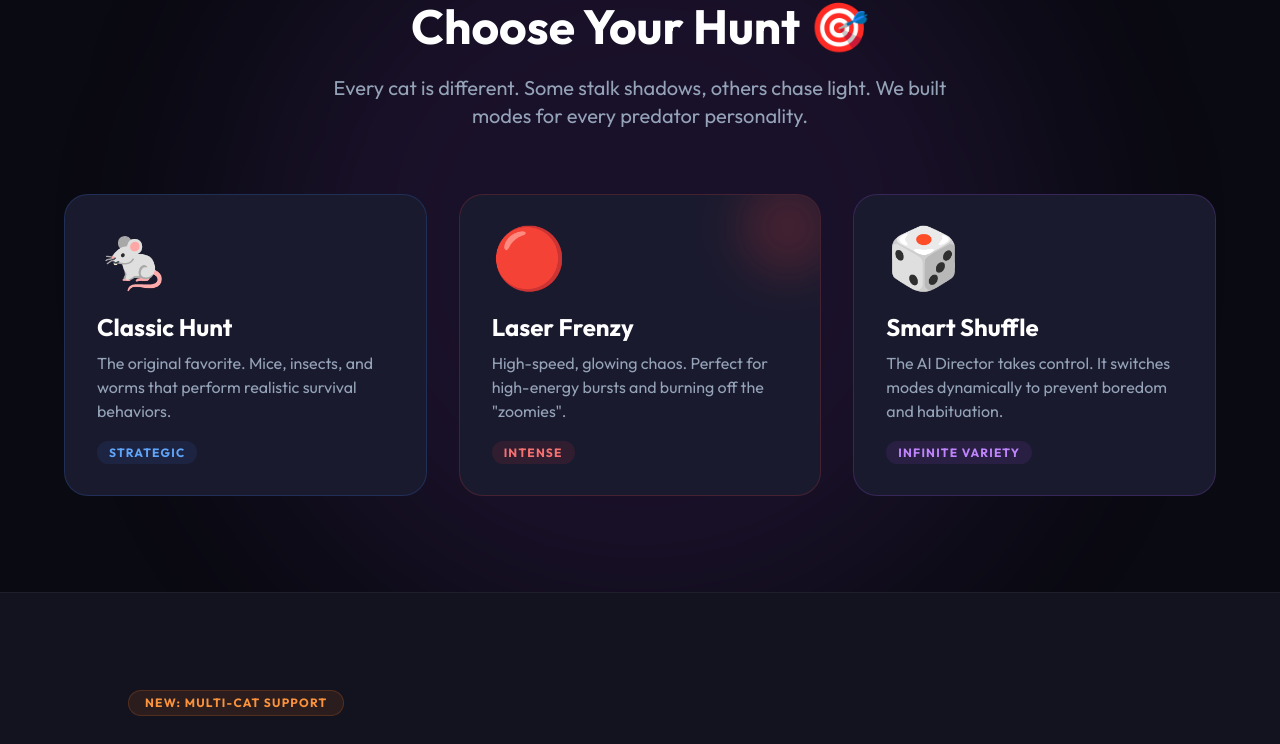
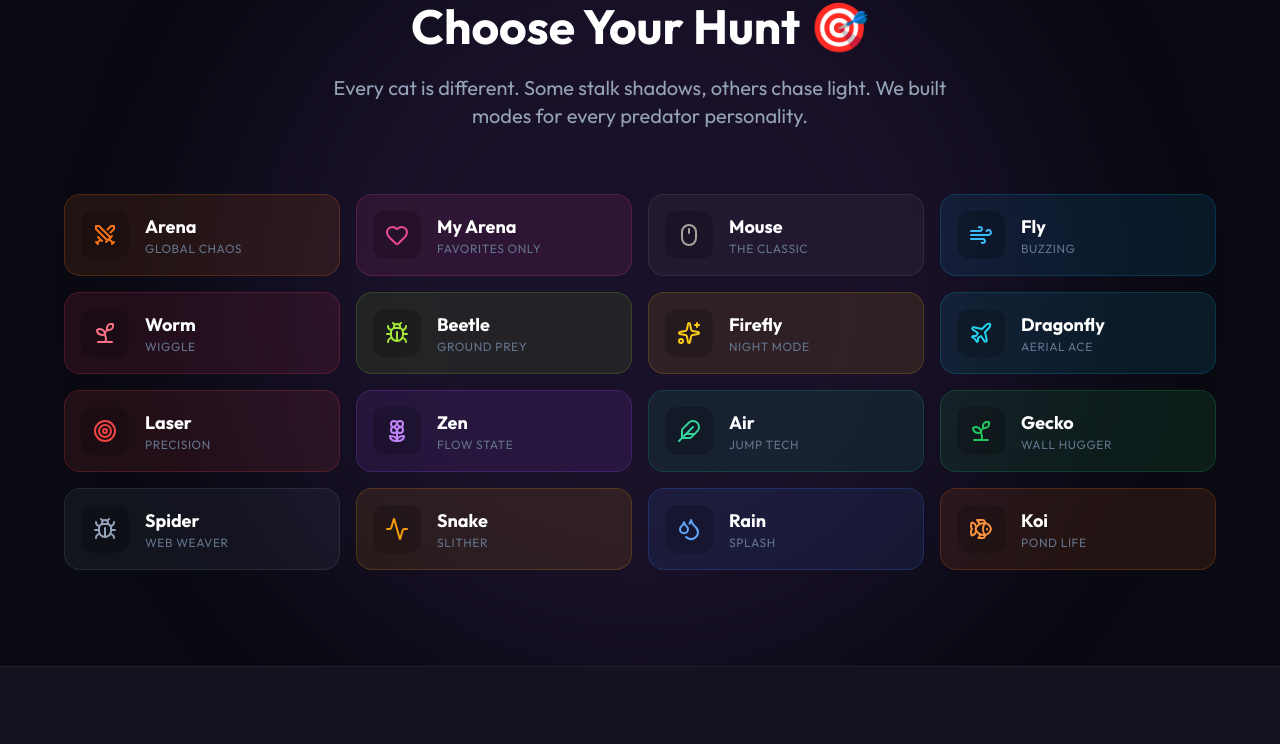
Before and after one commit to boobaGreen/catApp, a React (Vite) app: page / in a window 1280 px wide. Shown: the part 1396-2140 px from the top of the page. Built offline with nearby package versions, Linux system fonts and the light colour scheme.

Commit message:
games on lp

```diff
--- a/src/components/MainMenu.tsx
+++ b/src/components/MainMenu.tsx
@@ -6,7 +6,7 @@ import { UpsellModal } from './UpsellModal';
 import { useCatProfiles } from '../hooks/useCatProfiles';
 import { ProfileSelector } from './ProfileSelector';
 
-import { Settings, BarChart2, Sparkles, Mouse, Bug, Sprout, Flower2, Feather, Plane, Activity, Wind, Cat, Zap, Crown, Ghost, Rocket, Star, Heart, Route, Swords, Dot, Info, Droplets, Fish } from 'lucide-react';
+import { Settings, Heart, Zap, Mouse, Bug, Sprout, Wind, Flower2, Feather, Plane, Activity, Droplets, Fish, Sparkles, Swords, Dot, Cat, Crown, Ghost, Rocket, Star, Info, BarChart2 } from 'lucide-react';
 import type { GameMode } from '../engine/types';
 
 interface MainMenuProps {
@@ -83,16 +83,15 @@ export const MainMenu: React.FC<MainMenuProps> = ({ onStartGame, onSettings, aut
 
     // --- GAME GRID CONFIG ---
     const games: { id: GameMode; label: string; sub: string; Icon: React.ElementType; color: string; locked?: boolean; size: 'md' }[] = [
-        { id: 'circuit', label: 'Circuit', sub: 'Stage Tour', Icon: Route, color: 'from-blue-600 to-indigo-700', locked: !isPremium, size: 'md' },
         { id: 'arena', label: 'Arena', sub: 'Global Chaos', Icon: Swords, color: 'from-orange-500 to-red-600', locked: !isPremium, size: 'md' },
-        { id: 'favorites', label: 'My Mix', sub: 'Favorites Only', Icon: Heart, color: 'from-pink-500 to-rose-500', size: 'md' },
+        { id: 'favorites', label: 'My Arena', sub: 'Favorites Only', Icon: Heart, color: 'from-pink-500 to-rose-500', size: 'md' },
         { id: 'mouse', label: 'Mouse', sub: 'The Classic', Icon: Mouse, color: 'from-stone-400 to-stone-600', size: 'md' },
         { id: 'insect', label: 'Fly', sub: 'Buzzing', Icon: Wind, color: 'from-sky-300 to-sky-500', size: 'md' },
         { id: 'worm', label: 'Worm', sub: 'Wiggle', Icon: Sprout, color: 'from-pink-300 to-rose-400', size: 'md' },
         { id: 'beetle', label: 'Beetle', sub: 'Ground Prey', Icon: Bug, color: 'from-lime-500 to-green-600', size: 'md' },
         { id: 'firefly', label: 'Firefly', sub: 'Night Mode', Icon: Sparkles, color: 'from-yellow-400 to-amber-500', size: 'md' },
         { id: 'dragonfly', label: 'Dragonfly', sub: 'Aerial Ace', Icon: Plane, color: 'from-cyan-400 to-blue-500', size: 'md' },
-        { id: 'laser', label: 'Laser', sub: 'Precision', Icon: Dot, color: 'from-red-600 to-red-600', size: 'md' }, // Consolidated
+        { id: 'laser', label: 'Laser', sub: 'Precision', Icon: Dot, color: 'from-red-600 to-red-600', size: 'md' },
         { id: 'butterfly', label: 'Zen', sub: 'Flow State', Icon: Flower2, color: 'from-purple-400 to-pink-500', size: 'md' },
         { id: 'feather', label: 'Air', sub: 'Jump Tech', Icon: Feather, color: 'from-emerald-400 to-teal-600', size: 'md' },
         { id: 'gecko', label: 'Gecko', sub: 'Wall Hugger', Icon: Sprout, color: 'from-green-600 to-emerald-800', size: 'md' },
@@ -100,7 +99,6 @@ export const MainMenu: React.FC<MainMenuProps> = ({ onStartGame, onSettings, aut
         { id: 'snake', label: 'Snake', sub: 'Slither', Icon: Activity, color: 'from-green-500 to-yellow-500', size: 'md' },
         { id: 'waterdrop', label: 'Rain', sub: 'Splash', Icon: Droplets, color: 'from-blue-400 to-cyan-500', size: 'md' },
         { id: 'fish', label: 'Koi', sub: 'Pond Life', Icon: Fish, color: 'from-orange-400 to-red-500', size: 'md' },
-        { id: 'ghost', label: 'Shadow', sub: 'Stalker', Icon: Ghost, color: 'from-slate-900 to-indigo-900', size: 'md' },
     ];
 
     return (
@@ -252,7 +250,7 @@ export const MainMenu: React.FC<MainMenuProps> = ({ onStartGame, onSettings, aut
                                     {isLocked && <div className="text-[10px] font-bold bg-white/5 border border-white/10 px-2 py-1 rounded-full backdrop-blur text-slate-400">LOCKED</div>}
 
                                     {/* Favorite Toggle for Sub-Modes */}
-                                    {!isLocked && mode.id !== 'arena' && mode.id !== 'circuit' && mode.id !== 'favorites' && (
+                                    {!isLocked && mode.id !== 'arena' && mode.id !== 'favorites' && (
                                         <div
                                             onClick={(e) => { e.stopPropagation(); toggleFavorite(mode.id); }}
                                             className={`w-8 h-8 rounded-full flex items-center justify-center transition-all cursor-pointer ${activeProfile.favorites.includes(mode.id) ? 'bg-pink-500 text-white' : 'bg-white/10 text-white/20 hover:bg-white/20'}`}
--- a/src/components/StatsPage.tsx
+++ b/src/components/StatsPage.tsx
@@ -4,7 +4,7 @@ import { useRef, useEffect } from 'react';
 import { useCatProfiles } from '../hooks/useCatProfiles';
 
 import type { GameStats } from '../engine/types';
-import { Target, Trophy, Mouse, Bug, Sprout, Flower2, Feather, Plane, Activity, Wind, Ghost, Droplets, Fish, Sparkles, Crosshair, X, Lock } from 'lucide-react';
+import { Target, Trophy, Mouse, Bug, Sprout, Flower2, Feather, Plane, Activity, Wind, Droplets, Fish, Sparkles, Crosshair, X, Lock } from 'lucide-react';
 
 interface StatsPageProps {
     onClose: () => void;
@@ -169,7 +169,7 @@ export const StatsPage: React.FC<StatsPageProps> = ({ onClose, isPremium }) => {
                             <StatCard label="Snakes" value={stats?.preyCounts?.snake || 0} Icon={Activity} color="bg-amber-600" delay={0.95} />
                             <StatCard label="Water" value={stats?.preyCounts?.waterdrop || 0} Icon={Droplets} color="bg-blue-400" delay={1.0} />
                             <StatCard label="Koi" value={stats?.preyCounts?.fish || 0} Icon={Fish} color="bg-orange-400" delay={1.05} />
-                            <StatCard label="Ghost" value={stats?.preyCounts?.ghost || 0} Icon={Ghost} color="bg-purple-600" delay={1.1} />
+
                         </div>
                     </div>
 
--- a/src/engine/Game.ts
+++ b/src/engine/Game.ts
@@ -27,10 +27,7 @@ export class Game {
     private readonly IDLE_THRESHOLD: number = 15;
 
     // Circuit Mode State
-    private circuitTimer: number = 0;
-    private circuitIndex: number = 0;
-    private readonly CIRCUIT_INTERVAL: number = 45; // 45 seconds per stage
-    private CIRCUIT_SEQUENCE: GameMode[] = ['mouse', 'laser', 'butterfly', 'feather', 'beetle', 'worm', 'fish', 'dragonfly', 'gecko', 'waterdrop', 'spider', 'snake', 'ghost', 'insect'];
+
 
     // ...
 
@@ -79,11 +76,7 @@ export class Game {
 
         // Check for special Christmas Jingle (REMOVED)
 
-        // Reset Circuit State
-        if (mode === 'circuit') {
-            this.circuitTimer = 0;
-            this.circuitIndex = 0;
-        }
+
 
         // Initial Spawn if empty
         if (this.preys.length === 0) {
@@ -141,15 +134,7 @@ export class Game {
 
         const dt = deltaTime;
 
-        // Circuit Timer Logic
-        if (this.currentMode === 'circuit') {
-            this.circuitTimer += dt;
-            if (this.circuitTimer > this.CIRCUIT_INTERVAL) {
-                this.circuitTimer = 0;
-                this.circuitIndex = (this.circuitIndex + 1) % this.CIRCUIT_SEQUENCE.length;
-                this.audio.playCircuitSwitch();
-            }
-        }
+
         this.update(dt);
         this.draw();
 
@@ -281,7 +266,7 @@ export class Game {
                     snake: prey.type === 'snake' ? 1 : 0,
                     waterdrop: prey.type === 'waterdrop' ? 1 : 0,
                     fish: prey.type === 'fish' ? 1 : 0,
-                    ghost: prey.type === 'ghost' ? 1 : 0
+
                 }
             });
         }
@@ -326,17 +311,13 @@ export class Game {
         }
         // Handle Shuffle Logic (if passed directly)
         else if (this.currentMode === 'shuffle') {
-            const modes: GameMode[] = ['mouse', 'insect', 'worm', 'laser', 'butterfly', 'feather', 'beetle', 'firefly', 'dragonfly', 'gecko', 'spider', 'snake', 'waterdrop', 'fish', 'ghost'];
+            const modes: GameMode[] = ['mouse', 'insect', 'worm', 'laser', 'butterfly', 'feather', 'beetle', 'firefly', 'dragonfly', 'gecko', 'spider', 'snake', 'waterdrop', 'fish'];
             modeToSpawn = modes[Math.floor(Math.random() * modes.length)];
         }
         // Handle Arena Logic (Global Chaos)
         else if (this.currentMode === 'arena') {
-            const allModes: GameMode[] = ['mouse', 'insect', 'worm', 'laser', 'butterfly', 'feather', 'beetle', 'firefly', 'dragonfly', 'gecko', 'spider', 'snake', 'waterdrop', 'fish', 'ghost'];
+            const allModes: GameMode[] = ['mouse', 'insect', 'worm', 'laser', 'butterfly', 'feather', 'beetle', 'firefly', 'dragonfly', 'gecko', 'spider', 'snake', 'waterdrop', 'fish'];
             modeToSpawn = allModes[Math.floor(Math.random() * allModes.length)];
-        }
-        // Handle Circuit Logic (Tour)
-        else if (this.currentMode === 'circuit') {
-            modeToSpawn = this.CIRCUIT_SEQUENCE[this.circuitIndex];
         }
 
         const config = this.director.decideNextSpawn(modeToSpawn);
--- a/src/engine/Prey.ts
+++ b/src/engine/Prey.ts
@@ -8,7 +8,7 @@ export class Prey implements PreyEntity {
     id: string;
     position: Vector2D;
     velocity: Vector2D;
-    type: 'mouse' | 'insect' | 'worm' | 'laser' | 'butterfly' | 'feather' | 'beetle' | 'firefly' | 'dragonfly' | 'gecko' | 'spider' | 'snake' | 'waterdrop' | 'fish' | 'ghost';
+    type: 'mouse' | 'insect' | 'worm' | 'laser' | 'butterfly' | 'feather' | 'beetle' | 'firefly' | 'dragonfly' | 'gecko' | 'spider' | 'snake' | 'waterdrop' | 'fish';
     state: 'search' | 'stalk' | 'flee' | 'dead';
     color: string;
     size: number;
@@ -23,7 +23,7 @@ export class Prey implements PreyEntity {
     private isStopped: boolean;
     private tailPhase: number = 0;
     private trail: Vector2D[] = [];
-    private particles: { pos: Vector2D, velocity: Vector2D, life: number }[] = []; // For Water Stream
+
     private snakeSegments: Vector2D[] = []; // For Smooth Snake
 
     // Director injected behaviors
@@ -63,12 +63,7 @@ export class Prey implements PreyEntity {
                 x: Math.random() * bounds.x,
                 y: -20 // Just above screen, abseiling down
             };
-        } else if (this.type === 'ghost') {
-            // Random start
-            this.position = {
-                x: Math.random() * bounds.x,
-                y: Math.random() * bounds.y
-            };
+
         } else if (this.type === 'worm' || this.type === 'snake') {
             // Ground biased
             this.position = {
@@ -162,11 +157,7 @@ export class Prey implements PreyEntity {
                 }
                 break;
 
-            case 'ghost':
-                this.color = '#7FFF00'; // Spectral Green (High Contrast)
-                this.baseSize = GAME_CONFIG.SIZE_MOUSE;
-                this.baseSpeed = GAME_CONFIG.SPEED_RUN * 0.8; // Slower stalk
-                break;
+
 
             case 'mouse':
             default:
@@ -236,10 +227,7 @@ export class Prey implements PreyEntity {
             return;
         }
 
-        if (this.type === 'ghost') {
-            this.updateGhost(deltaTime, bounds);
-            return;
-        }
+
 
         // 4. UNDULATING: Worm (Snake handled above now)
         if (this.type === 'worm') {
@@ -517,70 +505,7 @@ export class Prey implements PreyEntity {
         }
     }
 
-    private updateGhost(deltaTime: number, bounds: Vector2D) {
-        // GHOST MODE: Invisible Stalker
-        // Concept: Cat must locate based on "Sound Ripples" (Visual) and faint glimpses.
 
-        // 1. Particle Logic (Ripples)
-        for (let i = this.particles.length - 1; i >= 0; i--) {
-            const p = this.particles[i];
-            p.life -= deltaTime; // Life is opacity basically
-            p.pos.x += 0; // Stationary ripples
-            if (p.life <= 0) this.particles.splice(i, 1);
-        }
-
-        // 2. Movement Logic
-        this.stopGoTimer -= deltaTime * 1000;
-        if (this.stopGoTimer <= 0) {
-            this.isStopped = !this.isStopped;
-            this.stopGoTimer = this.isStopped
-                ? 1000 + Math.random() * 2000 // Stop and emanate
-                : 1000 + Math.random() * 1000; // Move silently
-
-            if (!this.isStopped) {
-                // Pick new direction
-                const angle = Math.random() * Math.PI * 2;
-                this.currentSpeed = this.targetSpeed * (this.state === 'flee' ? 2.5 : 0.8);
-                this.velocity.x = Math.cos(angle) * this.currentSpeed;
-                this.velocity.y = Math.sin(angle) * this.currentSpeed;
-            } else {
-                this.velocity.x = 0;
-                this.velocity.y = 0;
-
-                // Emit Ripple when stopping (Sound of stopping)
-                if (this.state !== 'flee') {
-                    this.particles.push({
-                        pos: { ...this.position },
-                        velocity: { x: 0, y: 0 }, // Unused
-                        life: 1.5 // Seconds duration
-                    });
-                }
-            }
-        }
-        // 3. Flee State (Revealed)
-        if (this.state === 'flee') {
-            // Panic movement
-            if (this.fleeTarget) {
-                const dx = this.position.x - this.fleeTarget.x;
-                const dy = this.position.y - this.fleeTarget.y;
-                const angle = Math.atan2(dy, dx);
-                this.velocity.x = Math.cos(angle) * this.targetSpeed * 1.8; // Reduced fleet speed (was 3)
-                this.velocity.y = Math.sin(angle) * this.targetSpeed * 1.8;
-            }
-            this.integrateVelocity(deltaTime, bounds, true);
-        } else {
-            // Stealth movement
-            // Occasional ripple while moving?
-            if (!this.isStopped && Math.random() < 0.05) {
-                this.particles.push({
-                    pos: { ...this.position },
-                    velocity: { x: 0, y: 0 },
-                    life: 1.0
-                });
-            }
-            this.integrateVelocity(deltaTime, bounds, true);
-        }
-    }
 
     private updateGeneric(deltaTime: number, bounds: Vector2D) {
         // Fallback: Constant motion with bounces
@@ -750,9 +675,6 @@ export class Prey implements PreyEntity {
                 break;
             case 'worm':
                 this.drawWorm(ctx);
-                break;
-            case 'ghost':
-                this.drawGhost(ctx);
                 break;
             default:
                 this.drawMouse(ctx);
@@ -1285,62 +1207,6 @@ export class Prey implements PreyEntity {
         ctx.restore();
     }
 
-    private drawGhost(ctx: CanvasRenderingContext2D) {
-        // 1. Draw Ripples (Footsteps/Sound)
-        ctx.lineWidth = 2;
-        for (const p of this.particles) {
-            // Life 1.5 -> 0.
-            // Radius expands from 10 to 100
-            const maxR = 100;
-            const radius = 10 + (1.5 - p.life) * (maxR / 1.5);
-            const opacity = Math.max(0, p.life / 1.5);
-
-            ctx.strokeStyle = `rgba(127, 255, 0, ${opacity * 0.5})`; // Chartreuse ripples
-            ctx.beginPath();
-            ctx.ellipse(p.pos.x - this.position.x, p.pos.y - this.position.y, radius, radius * 0.6, 0, 0, Math.PI * 2);
-            ctx.stroke();
-        }
-
-        // 2. Draw Ghost Body
-        // Visibility: High if FLEE (Revealed), Low/Pulse if SEARCH + Base Outline
-        let alpha = 0.1; // Base visibility (Not impossible anymore)
-        if (this.state === 'flee') {
-            alpha = 1.0; // Fully revealed
-        } else {
-            // Glimmer
-            const pulse = (Math.sin(Date.now() * 0.003 + this.timeOffset) + 1) / 2; // Slower pulse
-            if (pulse < 0.3) alpha = 0.1 + pulse * 0.6; // More frequent glimmer
-        }
-
-        if (alpha > 0.05) {
-            ctx.fillStyle = this.color; // Neon Green
-            ctx.globalAlpha = alpha;
-            ctx.shadowBlur = 20;
-            ctx.shadowColor = this.color;
-
-            // Draw Ghost Shape (Spooky Sheet)
-            ctx.beginPath();
-            ctx.arc(0, -this.size * 0.5, this.size, Math.PI, 0); // Head
-            ctx.lineTo(this.size, this.size); // Bottom Right
-            // Wavy bottom
-            for (let i = 1; i <= 3; i++) {
-                const x = this.size - (this.size * 2 / 3) * i;
-                const y = this.size - (i % 2 === 0 ? 10 : 0);
-                ctx.lineTo(x, y);
-            }
-            ctx.lineTo(-this.size, this.size); // Bottom Left
-            ctx.closePath();
-            ctx.fill();
-
-            // Eyes
-            ctx.fillStyle = '#000000';
-            ctx.beginPath();
-            ctx.arc(-this.size * 0.3, -this.size * 0.5, this.size * 0.25, 0, Math.PI * 2);
-            ctx.arc(this.size * 0.3, -this.size * 0.5, this.size * 0.25, 0, Math.PI * 2);
-            ctx.fill();
-        }
-    }
-
     private drawFeather(ctx: CanvasRenderingContext2D) {
         // Rotation already handled by direction, but feather falls sideways often.
         // We'll trust the rotation from velocity for now or oscillate it.
--- a/src/engine/types.ts
+++ b/src/engine/types.ts
@@ -7,14 +7,14 @@ export interface PreyEntity {
     id: string;
     position: Vector2D;
     velocity: Vector2D;
-    type: 'mouse' | 'insect' | 'worm' | 'laser' | 'butterfly' | 'feather' | 'beetle' | 'firefly' | 'dragonfly' | 'gecko' | 'spider' | 'snake' | 'waterdrop' | 'fish' | 'ghost'; // Ghost replaces stream
+    type: 'mouse' | 'insect' | 'worm' | 'laser' | 'butterfly' | 'feather' | 'beetle' | 'firefly' | 'dragonfly' | 'gecko' | 'spider' | 'snake' | 'waterdrop' | 'fish';
     state: 'search' | 'stalk' | 'flee' | 'dead';
     draw: (ctx: CanvasRenderingContext2D) => void;
     update: (deltaTime: number, bounds: Vector2D) => void;
     triggerFlee: (source: Vector2D) => void;
     resize: (scale: number) => void;
 }
-export type GameMode = 'mouse' | 'insect' | 'worm' | 'laser' | 'shuffle' | 'butterfly' | 'feather' | 'beetle' | 'firefly' | 'dragonfly' | 'gecko' | 'spider' | 'snake' | 'waterdrop' | 'fish' | 'ghost' | 'favorites' | 'arena' | 'circuit';
+export type GameMode = 'mouse' | 'insect' | 'worm' | 'laser' | 'shuffle' | 'butterfly' | 'feather' | 'beetle' | 'firefly' | 'dragonfly' | 'gecko' | 'spider' | 'snake' | 'waterdrop' | 'fish' | 'favorites' | 'arena';
 
 export interface CatProfile {
     id: string;
@@ -49,7 +49,6 @@ export interface GameStats {
         snake: number;
         waterdrop: number; // New
         fish: number;      // New
-        ghost: number;
     };
     highScore: number;
     lastPlayed?: string; // ISO Date
@@ -59,7 +58,7 @@ export interface GameStats {
 }
 
 export interface SpawnConfig {
-    type: 'mouse' | 'insect' | 'worm' | 'laser' | 'butterfly' | 'feather' | 'beetle' | 'firefly' | 'dragonfly' | 'gecko' | 'spider' | 'snake' | 'waterdrop' | 'fish' | 'ghost';
+    type: 'mouse' | 'insect' | 'worm' | 'laser' | 'butterfly' | 'feather' | 'beetle' | 'firefly' | 'dragonfly' | 'gecko' | 'spider' | 'snake' | 'waterdrop' | 'fish';
     count: number;
     speedMultiplier: number;
     behaviorFlags: {
--- a/src/pages/LandingPage.tsx
+++ b/src/pages/LandingPage.tsx
@@ -1,6 +1,7 @@
 import { useLayoutEffect, useRef, useState, useEffect } from 'react';
 import gsap from 'gsap';
 import { ScrollTrigger } from 'gsap/ScrollTrigger';
+import { Mouse, Wind, Sprout, Bug, Sparkles, Plane, Target, Flower2, Feather, Activity, Droplets, Fish, Swords, Heart, Shuffle } from 'lucide-react';
 
 gsap.registerPlugin(ScrollTrigger);
 
@@ -243,31 +244,23 @@ export function LandingPage() {
                         <p className="text-xl text-slate-400 max-w-2xl mx-auto">Every cat is different. Some stalk shadows, others chase light. We built modes for every predator personality.</p>
                     </div>
 
-                    <div className="grid md:grid-cols-3 gap-8">
-                        {/* Classic */}
-                        <div className="bg-[#1a1a2e] p-8 rounded-3xl border border-blue-500/20 hover:border-blue-500/50 transition-all hover:-translate-y-2 group">
-                            <div className="text-6xl mb-6 transform group-hover:scale-110 transition-transform">🐁</div>
-                            <h3 className="text-2xl font-bold text-white mb-2">Classic Hunt</h3>
-                            <p className="text-slate-400 mb-4">The original favorite. Mice, insects, and worms that perform realistic survival behaviors.</p>
-                            <span className="text-xs font-bold text-blue-400 uppercase tracking-widest bg-blue-500/10 px-3 py-1 rounded-full">Strategic</span>
-                        </div>
-
-                        {/* Laser */}
-                        <div className="bg-[#1a1a2e] p-8 rounded-3xl border border-red-500/20 hover:border-red-500/50 transition-all hover:-translate-y-2 group relative overflow-hidden">
-                            <div className="absolute -right-4 -top-4 w-24 h-24 bg-red-500/20 blur-xl rounded-full"></div>
-                            <div className="text-6xl mb-6 transform group-hover:scale-110 transition-transform">🔴</div>
-                            <h3 className="text-2xl font-bold text-white mb-2">Laser Frenzy</h3>
-                            <p className="text-slate-400 mb-4">High-speed, glowing chaos. Perfect for high-energy bursts and burning off the "zoomies".</p>
-                            <span className="text-xs font-bold text-red-400 uppercase tracking-widest bg-red-500/10 px-3 py-1 rounded-full">Intense</span>
-                        </div>
-
-                        {/* Shuffle */}
-                        <div className="bg-[#1a1a2e] p-8 rounded-3xl border border-purple-500/20 hover:border-purple-500/50 transition-all hover:-translate-y-2 group">
-                            <div className="text-6xl mb-6 transform group-hover:rotate-180 transition-transform duration-700">🎲</div>
-                            <h3 className="text-2xl font-bold text-white mb-2">Smart Shuffle</h3>
-                            <p className="text-slate-400 mb-4">The AI Director takes control. It switches modes dynamically to prevent boredom and habituation.</p>
-                            <span className="text-xs font-bold text-purple-400 uppercase tracking-widest bg-purple-500/10 px-3 py-1 rounded-full">Infinite Variety</span>
-                        </div>
+                    <div className="grid grid-cols-2 md:grid-cols-4 gap-4">
+                        <GameModeCard icon={<Swords />} label="Arena" sub="Global Chaos" color="text-orange-500" bg="bg-orange-500/10 border-orange-500/20" />
+                        <GameModeCard icon={<Heart />} label="My Arena" sub="Favorites Only" color="text-pink-500" bg="bg-pink-500/10 border-pink-500/20" />
+                        <GameModeCard icon={<Mouse />} label="Mouse" sub="The Classic" color="text-stone-400" bg="bg-stone-500/10 border-stone-500/20" />
+                        <GameModeCard icon={<Wind />} label="Fly" sub="Buzzing" color="text-sky-400" bg="bg-sky-500/10 border-sky-500/20" />
+                        <GameModeCard icon={<Sprout />} label="Worm" sub="Wiggle" color="text-rose-400" bg="bg-rose-500/10 border-rose-500/20" />
+                        <GameModeCard icon={<Bug />} label="Beetle" sub="Ground Prey" color="text-lime-400" bg="bg-lime-500/10 border-lime-500/20" />
+                        <GameModeCard icon={<Sparkles />} label="Firefly" sub="Night Mode" color="text-yellow-400" bg="bg-yellow-500/10 border-yellow-500/20" />
+                        <GameModeCard icon={<Plane />} label="Dragonfly" sub="Aerial Ace" color="text-cyan-400" bg="bg-cyan-500/10 border-cyan-500/20" />
+                        <GameModeCard icon={<Target />} label="Laser" sub="Precision" color="text-red-500" bg="bg-red-500/10 border-red-500/20" />
+                        <GameModeCard icon={<Flower2 />} label="Zen" sub="Flow State" color="text-purple-400" bg="bg-purple-500/10 border-purple-500/20" />
+                        <GameModeCard icon={<Feather />} label="Air" sub="Jump Tech" color="text-emerald-400" bg="bg-emerald-500/10 border-emerald-500/20" />
+                        <GameModeCard icon={<Sprout />} label="Gecko" sub="Wall Hugger" color="text-green-500" bg="bg-green-500/10 border-green-500/20" />
+                        <GameModeCard icon={<Bug />} label="Spider" sub="Web Weaver" color="text-slate-400" bg="bg-slate-500/10 border-slate-500/20" />
+                        <GameModeCard icon={<Activity />} label="Snake" sub="Slither" color="text-amber-500" bg="bg-amber-500/10 border-amber-500/20" />
+                        <GameModeCard icon={<Droplets />} label="Rain" sub="Splash" color="text-blue-400" bg="bg-blue-500/10 border-blue-500/20" />
+                        <GameModeCard icon={<Fish />} label="Koi" sub="Pond Life" color="text-orange-400" bg="bg-orange-500/10 border-orange-500/20" />
                     </div>
                 </div>
             </section>
@@ -585,3 +578,15 @@ const FeatureCard = ({ icon, badge, title, desc, tag, color }: any) => {
         </div>
     );
 };
+
+const GameModeCard = ({ icon, label, sub, color, bg }: any) => (
+    <div className={`p-4 rounded-2xl border ${bg} hover:bg-opacity-20 transition-all hover:-translate-y-1 group flex items-center gap-4`}>
+        <div className={`w-12 h-12 rounded-xl flex items-center justify-center text-2xl ${color} bg-black/20 group-hover:scale-110 transition-transform`}>
+            {icon}
+        </div>
+        <div>
+            <div className="font-bold text-white text-lg">{label}</div>
+            <div className="text-xs text-slate-500 uppercase tracking-wider">{sub}</div>
+        </div>
+    </div>
+);
```
Also changed, not shown: src/engine/GameDirector.ts (+1 -8 lines).
